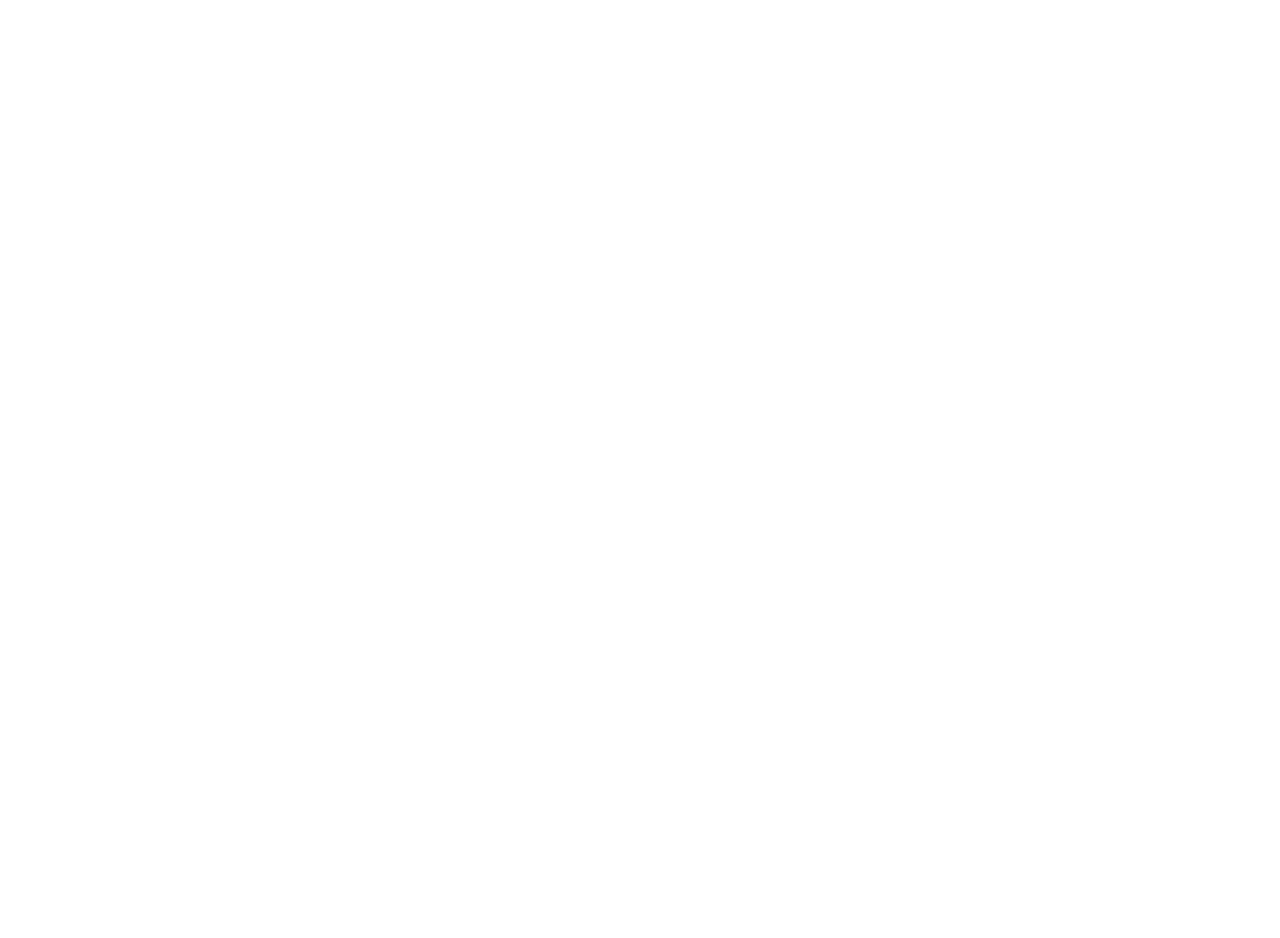
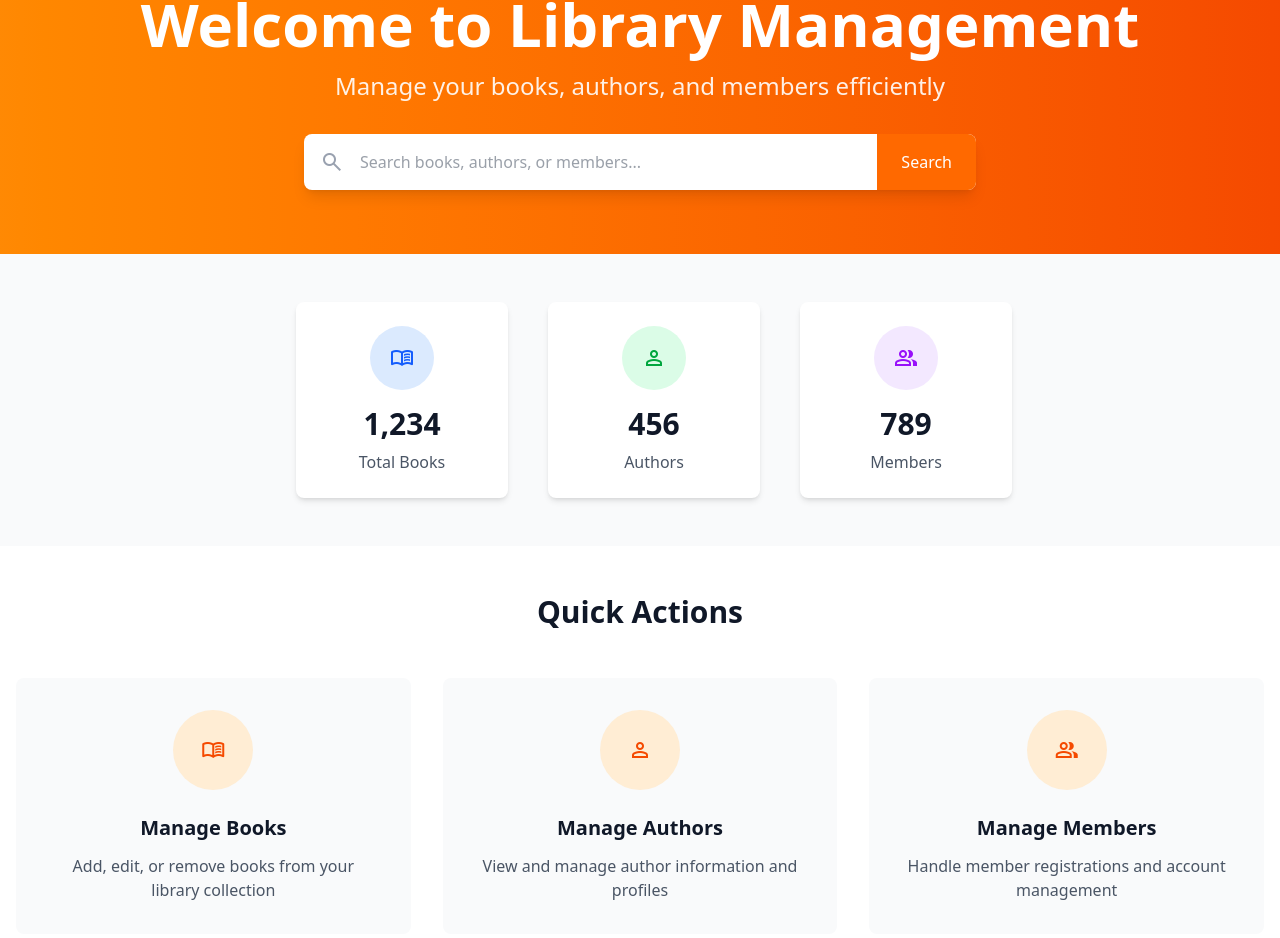
Before and after one commit to sonarykheang123/Project_Library_A4, a Vue app in the folder frontend/: page / in a window 1280 px wide. Shown: the part 134-1072 px from the top of the page. Before the commit the page ends 800 px from the top, so only its background shows below. Built offline with nearby package versions, Linux system fonts and the light colour scheme.

Commit message:
Home page front-end from #8

```diff
--- a/frontend/src/pages/Homepage.vue
+++ b/frontend/src/pages/Homepage.vue
@@ -1,11 +1,261 @@
 <template>
-    <h1>Home Page</h1>
+  <div class="min-h-screen bg-gray-50">
+    <!-- Hero Section -->
+    <section class="bg-gradient-to-r from-orange-400 to-orange-600 text-white py-16">
+      <div class="container mx-auto px-4 text-center">
+        <h1 class="text-4xl md:text-6xl font-bold mb-4">Welcome to Library Management</h1>
+        <p class="text-xl md:text-2xl mb-8 opacity-90">Manage your books, authors, and members efficiently</p>
+
+        <!-- Search Bar -->
+        <div class="max-w-2xl mx-auto relative">
+          <div class="flex items-center bg-white rounded-lg shadow-lg overflow-hidden">
+            <span class="material-symbols-outlined text-gray-400 pl-4">search</span>
+            <input
+              v-model="searchQuery"
+              type="text"
+              placeholder="Search books, authors, or members..."
+              class="flex-1 px-4 py-4 text-gray-700 focus:outline-none"
+              @keyup.enter="handleSearch"
+            >
+            <button
+              @click="handleSearch"
+              class="bg-orange-500 hover:bg-orange-600 text-white px-6 py-4 transition-colors"
+            >
+              Search
+            </button>
+          </div>
+        </div>
+      </div>
+    </section>
+
+    <!-- Stats Section -->
+    <section class="py-12">
+      <div class="container mx-auto px-4 ">
+        <div class="grid grid-cols-1 md:grid-cols-4 gap-10 ml-70">
+          <div
+            v-for="stat in stats"
+            :key="stat.label"
+            class="bg-white rounded-lg shadow-md p-6 text-center hover:shadow-lg transition-shadow"
+          >
+            <div class="flex items-center justify-center w-16 h-16 mx-auto mb-4 rounded-full"
+                 :class="stat.bgColor">
+              <span class="material-symbols-outlined text-2xl" :class="stat.textColor">
+                {{ stat.icon }}
+              </span>
+            </div>
+            <h3 class="text-3xl font-bold text-gray-900 mb-2">{{ stat.count }}</h3>
+            <p class="text-gray-600">{{ stat.label }}</p>
+          </div>
+        </div>
+      </div>
+    </section>
+
+    <!-- Quick Actions -->
+    <section class="py-12 bg-white">
+      <div class="container mx-auto px-4">
+        <h2 class="text-3xl font-bold text-center text-gray-900 mb-12">Quick Actions</h2>
+        <div class="grid grid-cols-1 md:grid-cols-3 gap-8">
+          <router-link
+            v-for="action in quickActions"
+            :key="action.title"
+            :to="action.path"
+            class="group bg-gray-50 rounded-lg p-8 text-center hover:bg-orange-50 hover:shadow-lg transition-all duration-200"
+          >
+            <div class="flex items-center justify-center w-20 h-20 mx-auto mb-6 rounded-full bg-orange-100 group-hover:bg-orange-200 transition-colors">
+              <span class="material-symbols-outlined text-3xl text-orange-600">
+                {{ action.icon }}
+              </span>
+            </div>
+            <h3 class="text-xl font-semibold text-gray-900 mb-3">{{ action.title }}</h3>
+            <p class="text-gray-600">{{ action.description }}</p>
+          </router-link>
+        </div>
+      </div>
+    </section>
+
+    <!-- Recent Activity -->
+    <section class="py-12">
+      <div class="container mx-auto px-4">
+        <h2 class="text-3xl font-bold text-center text-gray-900 mb-12">Recent Activity</h2>
+        <div class="max-w-4xl mx-auto">
+          <div class="bg-white rounded-lg shadow-md overflow-hidden">
+            <div
+              v-for="activity in recentActivities"
+              :key="activity.id"
+              class="flex items-center p-6 border-b border-gray-100 last:border-b-0 hover:bg-gray-50 transition-colors"
+            >
+              <div class="flex items-center justify-center w-12 h-12 rounded-full mr-4"
+                   :class="activity.bgColor">
+                <span class="material-symbols-outlined text-lg" :class="activity.textColor">
+                  {{ activity.icon }}
+                </span>
+              </div>
+              <div class="flex-1">
+                <p class="text-gray-900 font-medium">{{ activity.title }}</p>
+                <p class="text-gray-600 text-sm">{{ activity.description }}</p>
+              </div>
+              <div class="text-gray-500 text-sm">
+                {{ activity.time }}
+              </div>
+            </div>
+          </div>
+        </div>
+      </div>
+    </section>
+
+    <!-- Features Section -->
+    <section class="py-12 bg-gray-100">
+      <div class="container mx-auto px-4">
+        <h2 class="text-3xl font-bold text-center text-gray-900 mb-12">System Features</h2>
+        <div class="grid grid-cols-1 md:grid-cols-2 lg:grid-cols-3 gap-8">
+          <div
+            v-for="feature in features"
+            :key="feature.title"
+            class="bg-white rounded-lg p-6 shadow-md hover:shadow-lg transition-shadow"
+          >
+            <div class="flex items-center mb-4">
+              <span class="material-symbols-outlined text-2xl text-orange-500 mr-3">
+                {{ feature.icon }}
+              </span>
+              <h3 class="text-xl font-semibold text-gray-900">{{ feature.title }}</h3>
+            </div>
+            <p class="text-gray-600">{{ feature.description }}</p>
+          </div>
+        </div>
+      </div>
+    </section>
+  </div>
 </template>
 
 <script setup>
+import { ref } from 'vue'
 
+const searchQuery = ref('')
+
+const stats = ref([
+  {
+    label: 'Total Books',
+    count: '1,234',
+    icon: 'menu_book',
+    bgColor: 'bg-blue-100',
+    textColor: 'text-blue-600'
+  },
+  {
+    label: 'Authors',
+    count: '456',
+    icon: 'person',
+    bgColor: 'bg-green-100',
+    textColor: 'text-green-600'
+  },
+  {
+    label: 'Members',
+    count: '789',
+    icon: 'group',
+    bgColor: 'bg-purple-100',
+    textColor: 'text-purple-600'
+  },
+])
+
+const quickActions = ref([
+  {
+    title: 'Manage Books',
+    description: 'Add, edit, or remove books from your library collection',
+    icon: 'menu_book',
+    path: '/book'
+  },
+  {
+    title: 'Manage Authors',
+    description: 'View and manage author information and profiles',
+    icon: 'person',
+    path: '/author'
+  },
+  {
+    title: 'Manage Members',
+    description: 'Handle member registrations and account management',
+    icon: 'group',
+    path: '/member'
+  }
+])
+
+const recentActivities = ref([
+  {
+    id: 1,
+    title: 'New book added',
+    description: '"The Great Gatsby" by F. Scott Fitzgerald',
+    time: '2 hours ago',
+    icon: 'add_circle',
+    bgColor: 'bg-green-100',
+    textColor: 'text-green-600'
+  },
+  {
+    id: 2,
+    title: 'Member registered',
+    description: 'John Doe joined the library',
+    time: '4 hours ago',
+    icon: 'person_add',
+    bgColor: 'bg-blue-100',
+    textColor: 'text-blue-600'
+  },
+  {
+    id: 3,
+    title: 'Book returned',
+    description: '"To Kill a Mockingbird" returned by Jane Smith',
+    time: '6 hours ago',
+    icon: 'assignment_return',
+    bgColor: 'bg-orange-100',
+    textColor: 'text-orange-600'
+  },
+  {
+    id: 4,
+    title: 'Author updated',
+    description: 'Stephen King profile information updated',
+    time: '1 day ago',
+    icon: 'edit',
+    bgColor: 'bg-purple-100',
+    textColor: 'text-purple-600'
+  }
+])
+
+const features = ref([
+  {
+    title: 'Book Management',
+    description: 'Comprehensive book catalog with search, filter, and categorization features',
+    icon: 'library_books'
+  },
+  {
+    title: 'Author Profiles',
+    description: 'Detailed author information with biography, nationality, and book count',
+    icon: 'account_circle'
+  },
+  {
+    title: 'Member System',
+    description: 'Complete member management with registration and account tracking',
+    icon: 'badge'
+  },
+  {
+    title: 'Search & Filter',
+    description: 'Advanced search capabilities across books, authors, and members',
+    icon: 'search'
+  },
+  {
+    title: 'Reports',
+    description: 'Generate detailed reports on library usage and statistics',
+    icon: 'assessment'
+  },
+  {
+    title: 'Easy Navigation',
+    description: 'Intuitive interface design for efficient library management',
+    icon: 'navigation'
+  }
+])
+
+const handleSearch = () => {
+  if (searchQuery.value.trim()) {
+    console.log('Searching for:', searchQuery.value)
+    // Implement search functionality
+  }
+}
 </script>
 
 <style lang="scss" scoped>
-
 </style>
```
